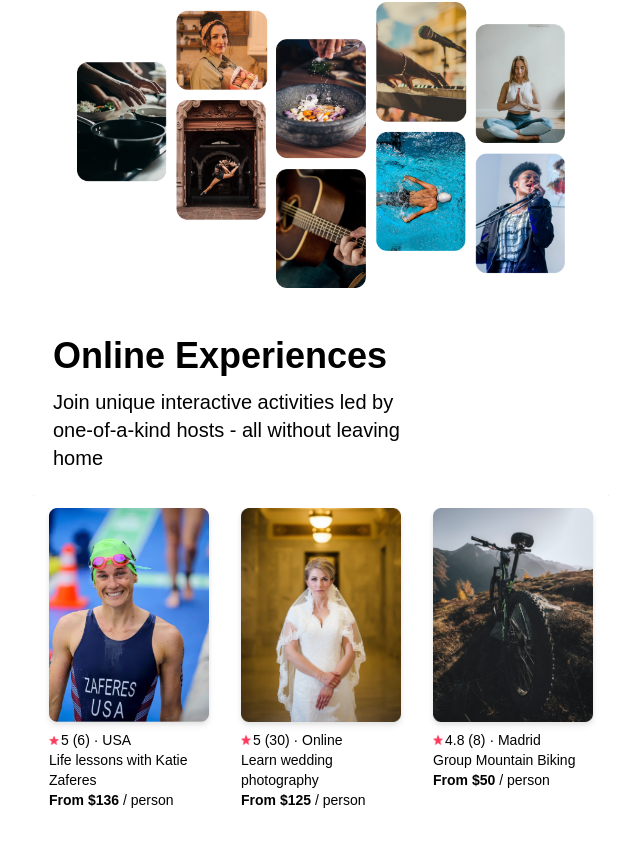
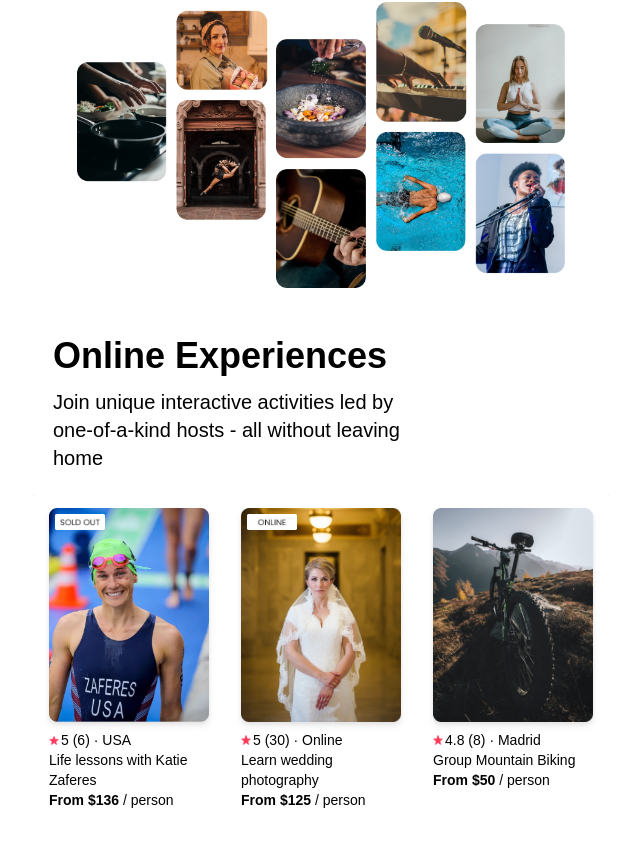
Before and after one commit to wacomapua/airbnb-clone, a React (Create React App) app: page / in a window 1280 px wide. Shown: the part 360-1206 px from the top of the page, without its empty margins (319-959 px from the left). Built offline with nearby package versions, Linux system fonts and the light colour scheme.

Commit message:
added dynamic badges on images

```diff
--- a/src/App.js
+++ b/src/App.js
@@ -16,6 +16,7 @@ const cards = data.map(item => {
       location={item.location}
       title={item.title}
       price={item.price}
+      openSpots={item.openSpots}
       />
   )
 })
--- a/src/components/Card.jsx
+++ b/src/components/Card.jsx
@@ -3,13 +3,27 @@ import React from 'react';
 export default function Card(props) {
   return (
     <div className='bg-white px-4'>
-      <div className='flexbox w-[90px] md:w-[130px] lg:w-[160px]'>
-        <div>
+      <div className='flex flex-col relative w-[90px] md:w-[130px] lg:w-[160px]'>
+        <div className='relative'>
           <img
             src={props.img}
-            alt='katie'
-            className='w-[90px] md:w-[130px] lg:w-[160px] drop-shadow-md opacity-100 hover:opacity-80 transition duration-300 ease-in-out'
+            alt='picture'
+            className='relative w-[90px] md:w-[130px] lg:w-[160px] drop-shadow-md hover:opacity-80 transition duration-300 ease-in-out'
           />
+          {props.openSpots === 0 && (
+            <img
+              src='/soldout.png'
+              alt='sold out'
+              className='absolute top-1.5 left-1.5 w-[30px] md:w-[40px] lg:w-[50px]'
+            />
+          )}
+          {props.location === 'Online' && (
+            <img
+              src='/online.png'
+              alt='online'
+              className='absolute top-1.5 left-1.5 w-[30px] md:w-[40px] lg:w-[50px]'
+            />
+          )}
         </div>
         <div className='pt-2'>
           <ul className='text-[10px] md:text-sm lg:text-md font-sans'>
--- a/src/components/data.jsx
+++ b/src/components/data.jsx
@@ -14,7 +14,7 @@ const data = [
       reviewCount: 6,
     },
     location: 'USA',
-    openSpots: 3,
+    openSpots: 0,
   },
   {
     id: 2,
```
Also changed, not shown: public/online.png (added), public/soldout.png (added).
